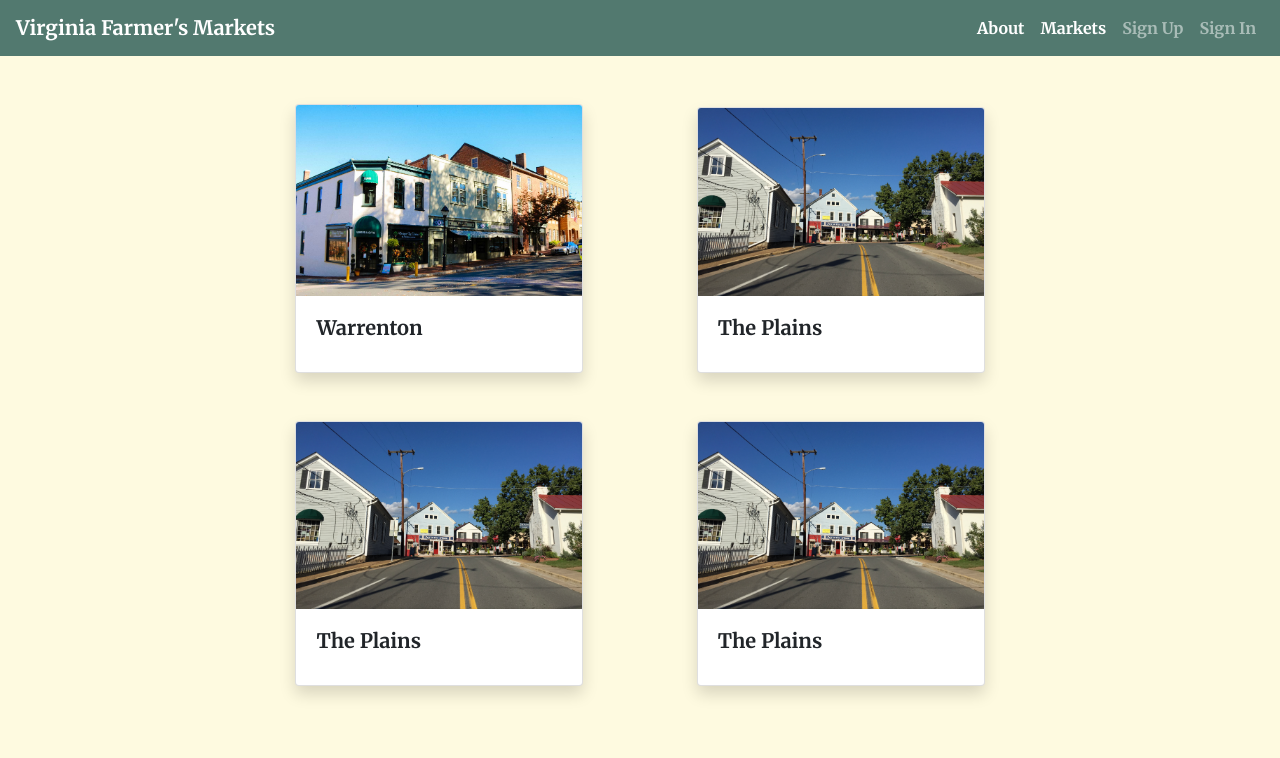
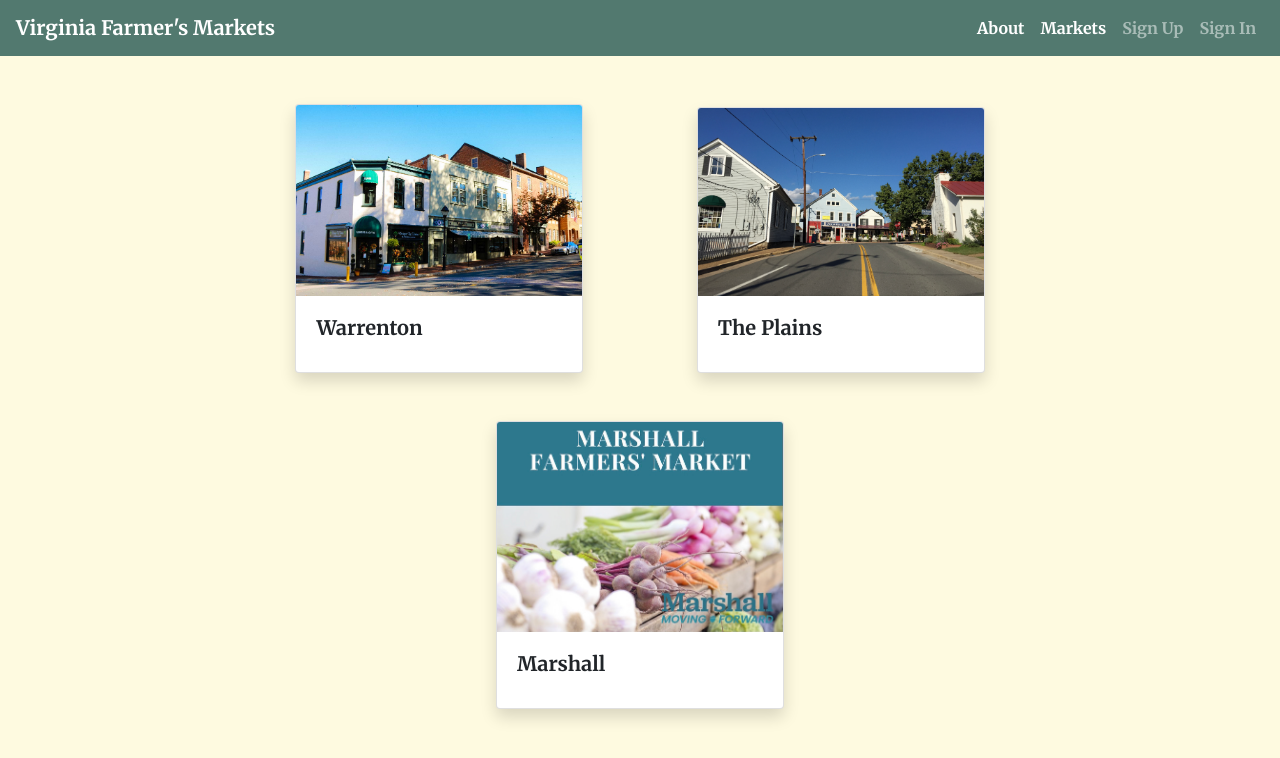
Before and after one commit to wpMcDonnell/va-farmers-market-client, a React app: page /#/markets in a window 1280 px wide. Shown: the top 758 px of the page. Built offline with nearby package versions, Linux system fonts and the light colour scheme.

Commit message:
Add marshall picture for card

```diff
--- a/src/components/Markets/Markets.js
+++ b/src/components/Markets/Markets.js
@@ -44,10 +44,6 @@ class Markets extends Component {
     return this.setState({ marshall: true })
   }
 
-  middleburgClick = (event) => {
-    return this.setState({ middleburg: true })
-  }
-
   // componentDidMount will be run when the component finished mounting
   // AFTER the FIRST render
   componentDidMount () {
@@ -62,7 +58,7 @@ class Markets extends Component {
       alignContent: 'center'
     }
 
-    const { warrenton, plains, marshall, middleburg } = this.state
+    const { warrenton, plains, marshall } = this.state
     if (warrenton) {
       // if deleted is true, we can redirect
       return <Redirect to="/warrenton"/>
@@ -70,8 +66,6 @@ class Markets extends Component {
       return <Redirect to="/plains"/>
     } else if (marshall) {
       return <Redirect to="/marshall"/>
-    } else if (middleburg) {
-      return <Redirect to="/middleburg"/>
     }
 
     return (
@@ -86,19 +80,13 @@ class Markets extends Component {
           <Card className="mb-5 shadow" style={{ width: '18rem' }} onClick={this.plainsClick}>
             <Card.Img variant="top" src="plains.png"/>
             <Card.Body>
-              <Card.Title>The Plains</Card.Title>
+              <Card.Title className=''>The Plains</Card.Title>
             </Card.Body>
           </Card>
-          <Card className="mb-5 shadow" style={{ width: '18rem' }} onClick={this.plainsClick}>
-            <Card.Img variant="top" src="plains.png"/>
+          <Card className="mb-5 shadow" style={{ width: '18rem' }} onClick={this.marshallClick}>
+            <Card.Img variant="top" src="marshall.jpeg"/>
             <Card.Body>
-              <Card.Title>The Plains</Card.Title>
-            </Card.Body>
-          </Card>
-          <Card className="mb-5 shadow" style={{ width: '18rem' }} onClick={this.plainsClick}>
-            <Card.Img variant="top" src="plains.png"/>
-            <Card.Body>
-              <Card.Title>The Plains</Card.Title>
+              <Card.Title>Marshall</Card.Title>
             </Card.Body>
           </Card>
         </div>
```
Also changed, not shown: public/marshall.jpeg (added), public/marshall.png (added).
